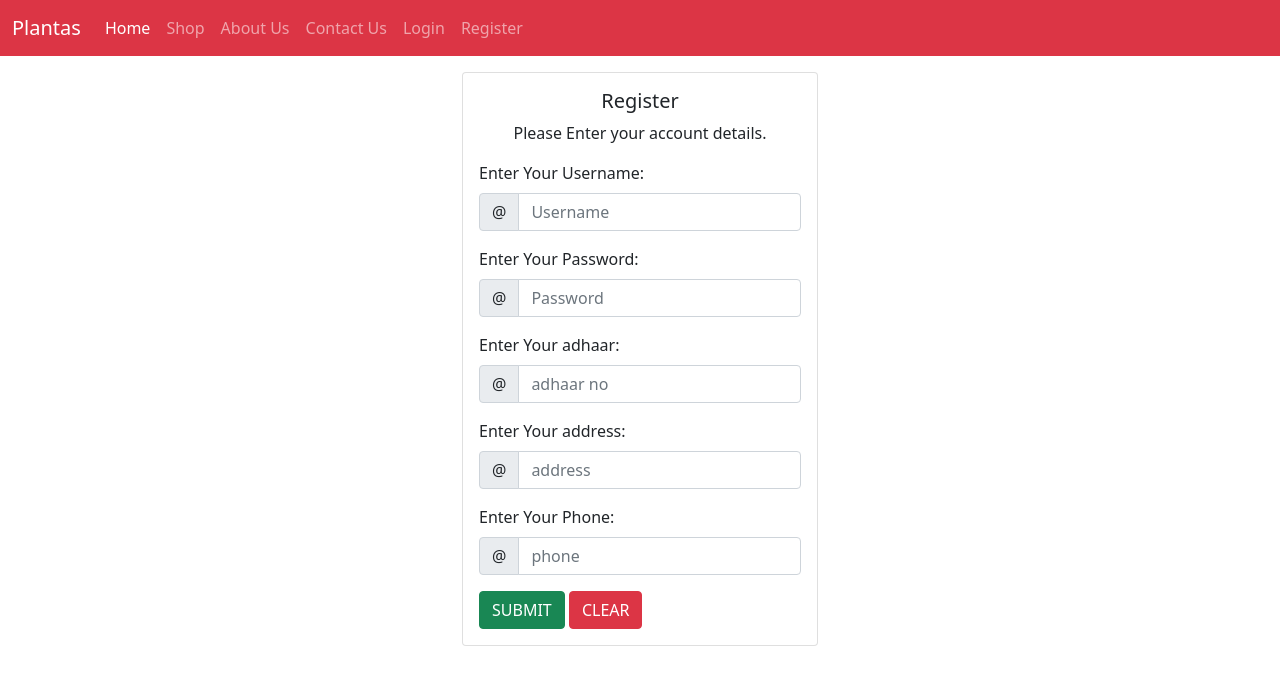
After one commit to Madhumankatha/TODO-APP, a FastAPI app: template templates/register.html in a window 1280 px wide. The commit adds this page. Shown: the top 685 px of the page. Run offline with FastAPI, Linux system fonts and the light colour scheme; the template is opened without the code that fills it, so the values that code supplies are empty.

Commit message:
form validation

```diff
--- a/app.py
+++ b/app.py
@@ -31,3 +31,8 @@ def addTodo(request : Request, name : str =  Form(...), desc : str = Form(...)):
         con.commit()
     return RedirectResponse("/",status_code=status.HTTP_302_FOUND)
     #return templates.TemplateResponse("index.html",{"request" : request, "message" : "succesfully added!!" })
+
+
+@app.get("/register",response_class=HTMLResponse)
+def register(request : Request):
+    return templates.TemplateResponse("register.html", {"request" : request})
--- /dev/null
+++ b/templates/register.html
@@ -0,0 +1,143 @@
+
+<!doctype html>
+<html lang="en">
+
+<head>
+    <!-- Required meta tags -->
+    <meta charset="utf-8">
+    <meta name="viewport" content="width=device-width, initial-scale=1">
+
+    <!-- Bootstrap CSS -->
+    <link href="https://cdn.jsdelivr.net/npm/bootstrap@5.0.2/dist/css/bootstrap.min.css" rel="stylesheet"
+        integrity="sha384-EVSTQN3/azprG1Anm3QDgpJLIm9Nao0Yz1ztcQTwFspd3yD65VohhpuuCOmLASjC" crossorigin="anonymous">
+    <link rel="stylesheet" href="https://cdnjs.cloudflare.com/ajax/libs/animate.css/4.1.1/animate.min.css" />
+    <title>Hello, world!</title>
+
+</head>
+
+<body>
+    <nav class="navbar navbar-expand-lg navbar-dark bg-danger">
+        <div class="container-fluid">
+            <a class="navbar-brand" href="#">Plantas</a>
+            <button class="navbar-toggler" type="button" data-bs-toggle="collapse" data-bs-target="#navbarNav"
+                aria-controls="navbarNav" aria-expanded="false" aria-label="Toggle navigation">
+                <span class="navbar-toggler-icon"></span>
+            </button>
+            <div class="collapse navbar-collapse" id="navbarNav">
+                <ul class="navbar-nav">
+                    <li class="nav-item">
+                        <a class="nav-link active" aria-current="page" href="#">Home</a>
+                    </li>
+                    <li class="nav-item">
+                        <a class="nav-link" href="#">Shop</a>
+                    </li>
+                    <li class="nav-item">
+                        <a class="nav-link" href="#">About Us</a>
+                    </li>
+                    <li class="nav-item">
+                        <a class="nav-link" href="#">Contact Us</a>
+                    </li>
+                    <li class="nav-item">
+                        <a class="nav-link" href="#">Login</a>
+                    </li>
+                    <li class="nav-item">
+                        <a class="nav-link" href="#">Register</a>
+                    </li>
+
+                </ul>
+            </div>
+        </div>
+    </nav>
+
+    <main class="container" >
+
+
+
+        <form class="my-3">
+
+            <div class="row">
+                <div class="col-md-4"></div>
+
+                <div class="col-md-4">
+
+                    <div class="card" >
+
+                        <div class="card-body">
+                            <h5 class="card-title text-center">Register</h5>
+                            <p class="card-text text-center">Please Enter your account details.</p>
+
+                            <label for="username" class="form-label">Enter Your Username:</label>
+                            <div class="input-group mb-3">
+                                <span class="input-group-text" id="basic-addon1">@</span>
+                                <input type="email" id="username" name="username" class="form-control" placeholder="Username"
+                                    aria-label="Username" aria-describedby="basic-addon1" required>
+                            </div>
+
+                            <label for="password" class="form-label">Enter Your Password:</label>
+
+                            <div class="input-group mb-3">
+                                <span class="input-group-text" id="basic-addon1">@</span>
+                                <input type="password" id="password" class="form-control" placeholder="Password"
+                                    aria-label="Password" aria-describedby="basic-addon1" required>
+                            </div>
+
+                            <label for="adhaar" class="form-label">Enter Your adhaar:</label>
+
+                            <div class="input-group mb-3">
+                                <span class="input-group-text" id="basic-addon1">@</span>
+                                <input type="text" id="adhaar" class="form-control" placeholder="adhaar no"
+                                    aria-label="Password" aria-describedby="basic-addon1" maxlength="12" minlength="10" required>
+                            </div>
+
+                            <label for="address" class="form-label">Enter Your address:</label>
+
+                            <div class="input-group mb-3">
+                                <span class="input-group-text" id="basic-addon1">@</span>
+                                <input type="text" id="address" class="form-control" placeholder="address"
+                                    aria-label="Password" aria-describedby="basic-addon1" maxlength="30" required>
+                            </div>
+
+                            <label for="phone" class="form-label">Enter Your Phone:</label>
+
+                            <div class="input-group mb-3">
+                                <span class="input-group-text" id="basic-addon1">@</span>
+                                <input type="text" id="phone" class="form-control" placeholder="phone"
+                                    aria-label="Password" aria-describedby="basic-addon1" maxlength="10" pattern="[0-9]{10}" required>
+                            </div>
+
+
+                            <button class="btn btn-success" type="submit">SUBMIT</button>
+                            <button class="btn btn-danger" type="reset">CLEAR</button>
+
+                        </div>
+                    </div>
+
+                </div>
+
+                <div class="col-md-4"></div>
+
+
+            </div>
+
+        </form>
+
+
+    </main>
+
+    <!-- Optional JavaScript; choose one of the two! -->
+
+    <!-- Option 1: Bootstrap Bundle with Popper -->
+    <script src="https://cdn.jsdelivr.net/npm/bootstrap@5.0.2/dist/js/bootstrap.bundle.min.js"
+        integrity="sha384-MrcW6ZMFYlzcLA8Nl+NtUVF0sA7MsXsP1UyJoMp4YLEuNSfAP+JcXn/tWtIaxVXM"
+        crossorigin="anonymous"></script>
+
+    <!-- Option 2: Separate Popper and Bootstrap JS -->
+    <!--
+    <script src="https://cdn.jsdelivr.net/npm/@popperjs/core@2.9.2/dist/umd/popper.min.js" integrity="sha384-IQsoLXl5PILFhosVNubq5LC7Qb9DXgDA9i+tQ8Zj3iwWAwPtgFTxbJ8NT4GN1R8p" crossorigin="anonymous"></script>
+    <script src="https://cdn.jsdelivr.net/npm/bootstrap@5.0.2/dist/js/bootstrap.min.js" integrity="sha384-cVKIPhGWiC2Al4u+LWgxfKTRIcfu0JTxR+EQDz/bgldoEyl4H0zUF0QKbrJ0EcQF" crossorigin="anonymous"></script>
+    -->
+
+
+</body>
+
+</html>
```
Also changed, not shown: templates/index.html (+10 -2 lines).
